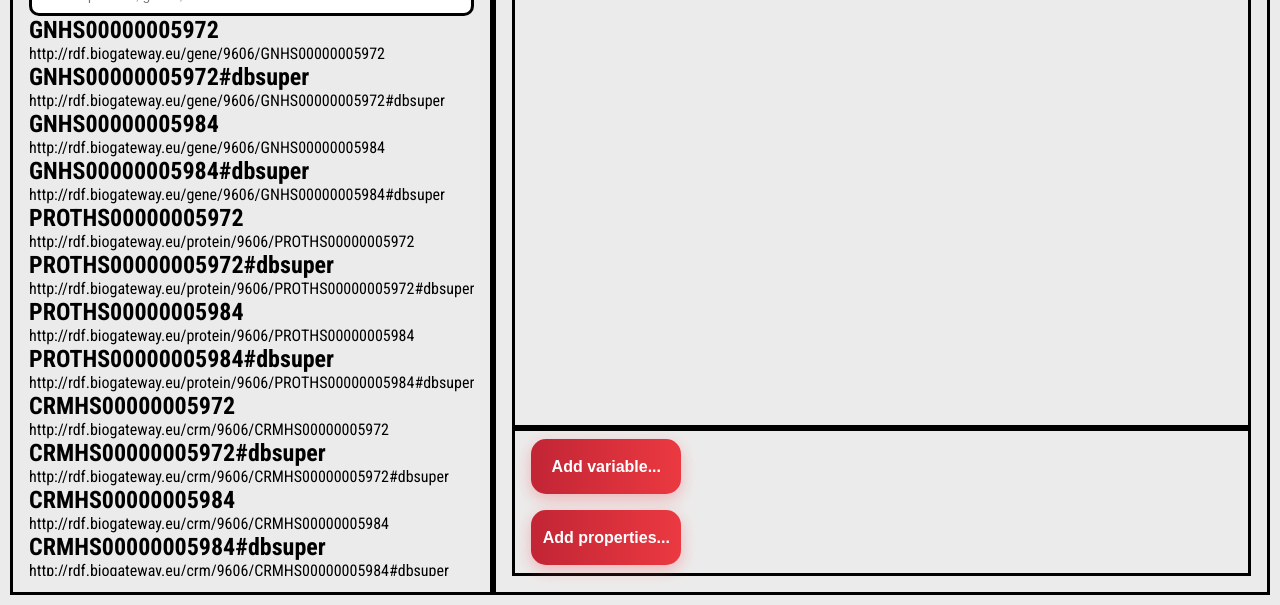
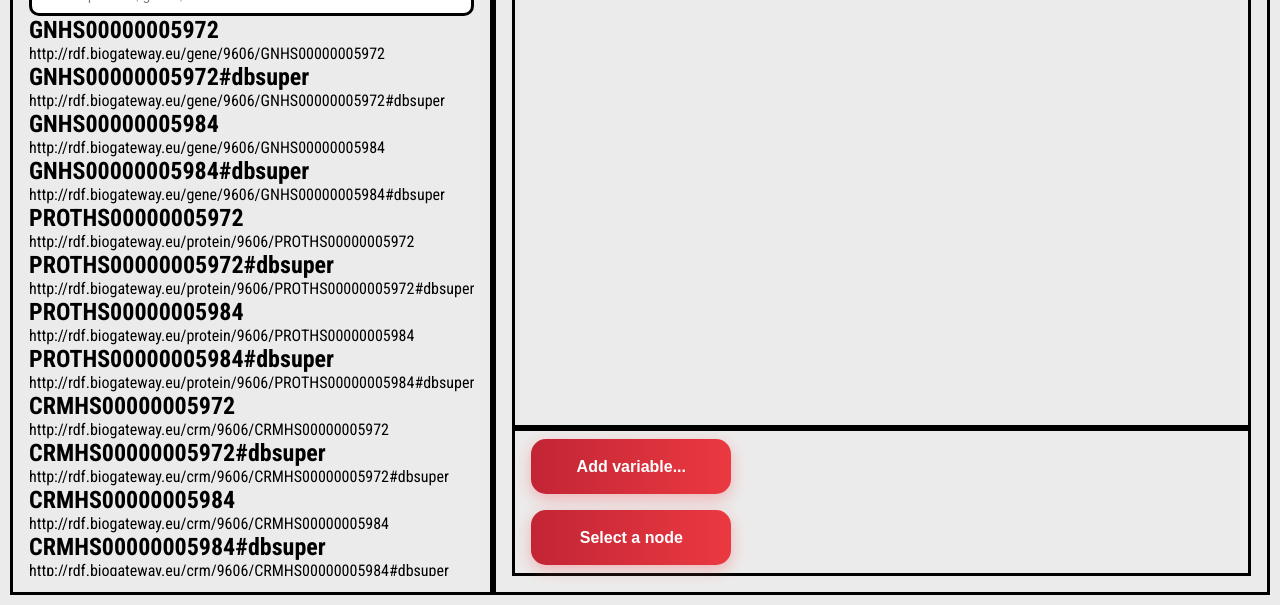
Before and after one commit to tecnomod-um/UMqueries, a React app: page /queries in a window 1280 px wide. Shown: the part 216-821 px from the top of the page. Built offline with nearby package versions, Linux system fonts and the light colour scheme.

Commit message:
Adittional result tray functionality.

```diff
--- a/src/components/ResultTray/resultTray.js
+++ b/src/components/ResultTray/resultTray.js
@@ -1,7 +1,7 @@
 import { Dropdown, DropdownMenuItem } from '../Dropdown/dropdown';
 import ResultTrayStyles from "./resultTray.module.css";
 
-function ResultTray({ geneProperties, proteinProperties, crmProperties, tadProperties, omimProperties, goProperties, miProperties, addNode }) {
+function ResultTray({ addNode, selectedNode, propertyList }) {
     const addGene = (e) => {
         e.preventDefault();
         addNode("Any Gene", "This node acts as a Gene wildcard.", "gene");
@@ -30,10 +30,17 @@ function ResultTray({ geneProperties, proteinProperties, crmProperties, tadPrope
         e.preventDefault();
         addNode("Any MI", "This node acts as a Mollecullar Interaction wildcard.", "mi");
     }
+
+    var buttonLabel;
+    if (selectedNode != null) {
+        buttonLabel = "Add property to " + selectedNode.type + "...";
+    } else buttonLabel = "Select a node";
+
     return (
         <span>
             <div className={ResultTrayStyles.container_row}>
                 <Dropdown
+                    keepOpen
                     trigger={<button className={`${ResultTrayStyles.big_button} ${ResultTrayStyles.layer1}`}>Add variable...</button>}
                     menu={[
                         <DropdownMenuItem onClick={addGene}>
@@ -63,32 +70,8 @@ function ResultTray({ geneProperties, proteinProperties, crmProperties, tadPrope
             <div className={ResultTrayStyles.container_row}>
                 <Dropdown
                     keepOpen
-                    // eslint-disable-next-line no-restricted-globals
-                    open={open}
-                    trigger={<button className={`${ResultTrayStyles.big_button} ${ResultTrayStyles.layer2}`}>Add properties...</button>}
-                    menu={[
-                        <DropdownMenuItem onClick={addGene}>
-                            Gene
-                        </DropdownMenuItem>,
-                        <DropdownMenuItem onClick={addProtein}>
-                            Protein
-                        </DropdownMenuItem>,
-                        <DropdownMenuItem onClick={addCRM}>
-                            CRM
-                        </DropdownMenuItem>,
-                        <DropdownMenuItem onClick={addTAD}>
-                            TAD
-                        </DropdownMenuItem>,
-                        <DropdownMenuItem onClick={addOmim}>
-                            Omim
-                        </DropdownMenuItem>, <DropdownMenuItem onClick={addGeneOntology}>
-                            Gene<br />
-                            ontology
-                        </DropdownMenuItem>, <DropdownMenuItem onClick={addMollecullarInteraction}>
-                            Mollecullar<br />
-                            interactions
-                        </DropdownMenuItem>,
-                    ]}
+                    trigger={<button className={`${ResultTrayStyles.big_button} ${ResultTrayStyles.layer2}`}>{buttonLabel}</button>}
+                    menu={propertyList}
                 />
             </div>
         </span>
--- a/src/components/ResultTray/resultTray.module.css
+++ b/src/components/ResultTray/resultTray.module.css
@@ -73,7 +73,7 @@
 .big_button {
     margin: 10%;
     text-align: center;
-    width: 150px;
+    width: 200px;
     font-size: 16px;
     font-weight: 600;
     color: #fff;
--- a/src/pages/queries.js
+++ b/src/pages/queries.js
@@ -14,18 +14,12 @@ const omims = nodes.omim;
 const gos = nodes.ontology;
 const mis = nodes.interaction;
 
-const geneProperties = edges.gene;
-const proteinProperties = edges.protein;
-const crmProperties = edges.crm;
-const tadProperties = edges.tad;
-const omimProperties = edges.omim;
-const goProperties = edges.go;
-const miProperties = edges.mi;
-
 // Main view
 function Queries() {
     const [nodes, setNodes] = useState([]);
     const [edges, setEdges] = useState([]);
+    const [selectedNode, setSelectedNode] = useState();
+    const [propertyList, setProperties] = useState();
 
     function addNode(id, data, type) {
         var newId = 0;
@@ -57,9 +51,11 @@ function Queries() {
             default:
                 break;
         }
-
-        setNodes([...nodes, { id: newId, label: id, title: data, color: nodeColor, type: type}]);
+        setNodes([...nodes, { id: newId, label: id, title: data, color: nodeColor, type: type }]);
         //setEdges([...edges, { from: nodes.slice(-1)[0].id, to: newId }]);
+        setSelectedNode({ id: newId, label: id, title: data, color: nodeColor, type: type });
+        console.log(edges.gene);
+        setProperties(edges[type]);
     }
 
     return (
@@ -73,7 +69,7 @@ function Queries() {
                         <Graph nodes={nodes} edges={edges}></Graph>
                     </div>
                     <div className={QueriesStyles.tray}>
-                        <ResultTray geneProperties={geneProperties} proteinProperties={proteinProperties} crmProperties={crmProperties} tadProperties={tadProperties} omimProperties={omimProperties} goProperties={goProperties} miProperties={miProperties} addNode={addNode}></ResultTray>
+                        <ResultTray addNode={addNode} selectedNode={selectedNode} propertyList={propertyList}></ResultTray>
                     </div>
                 </div>
             </div>
```
